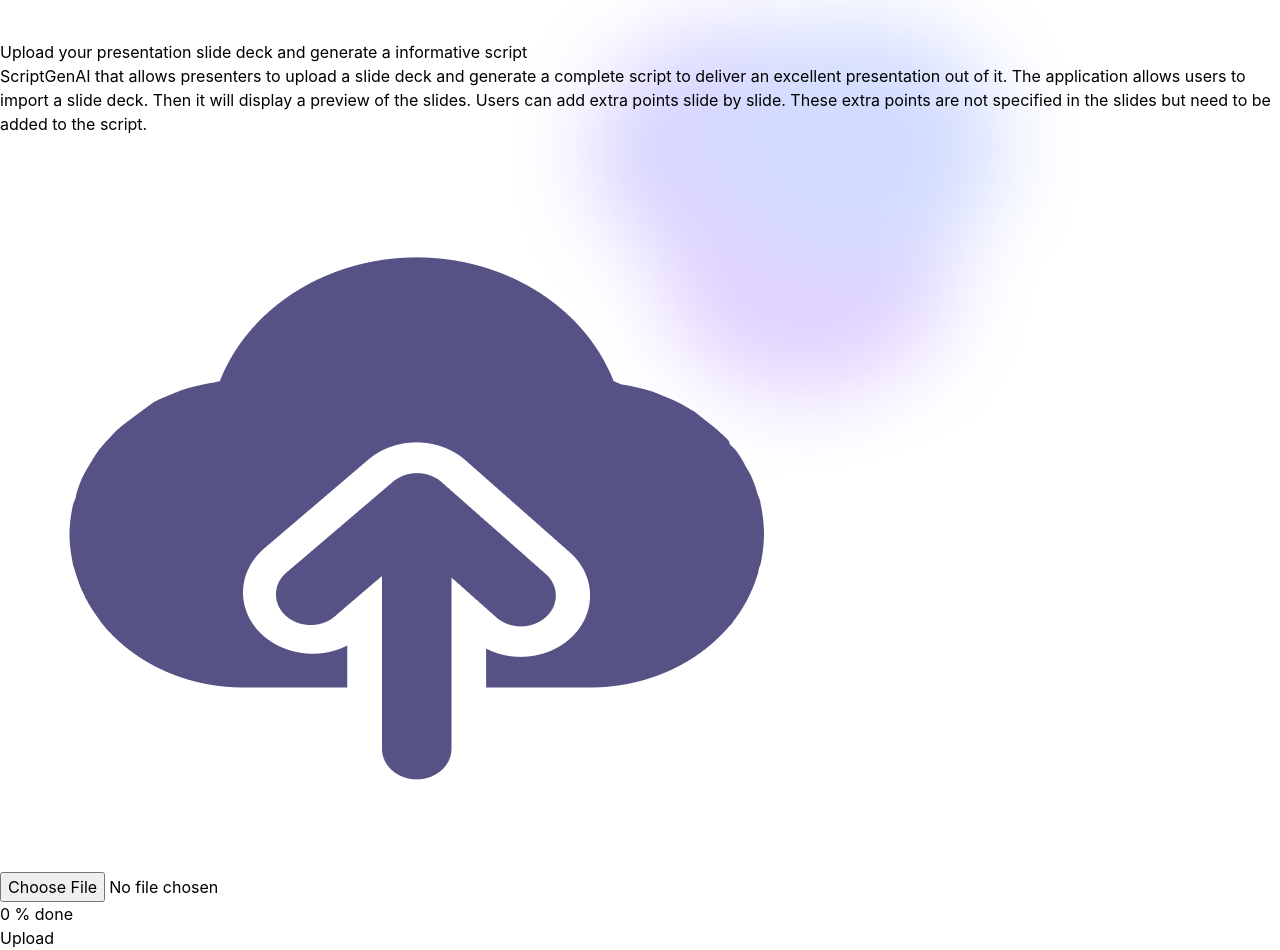
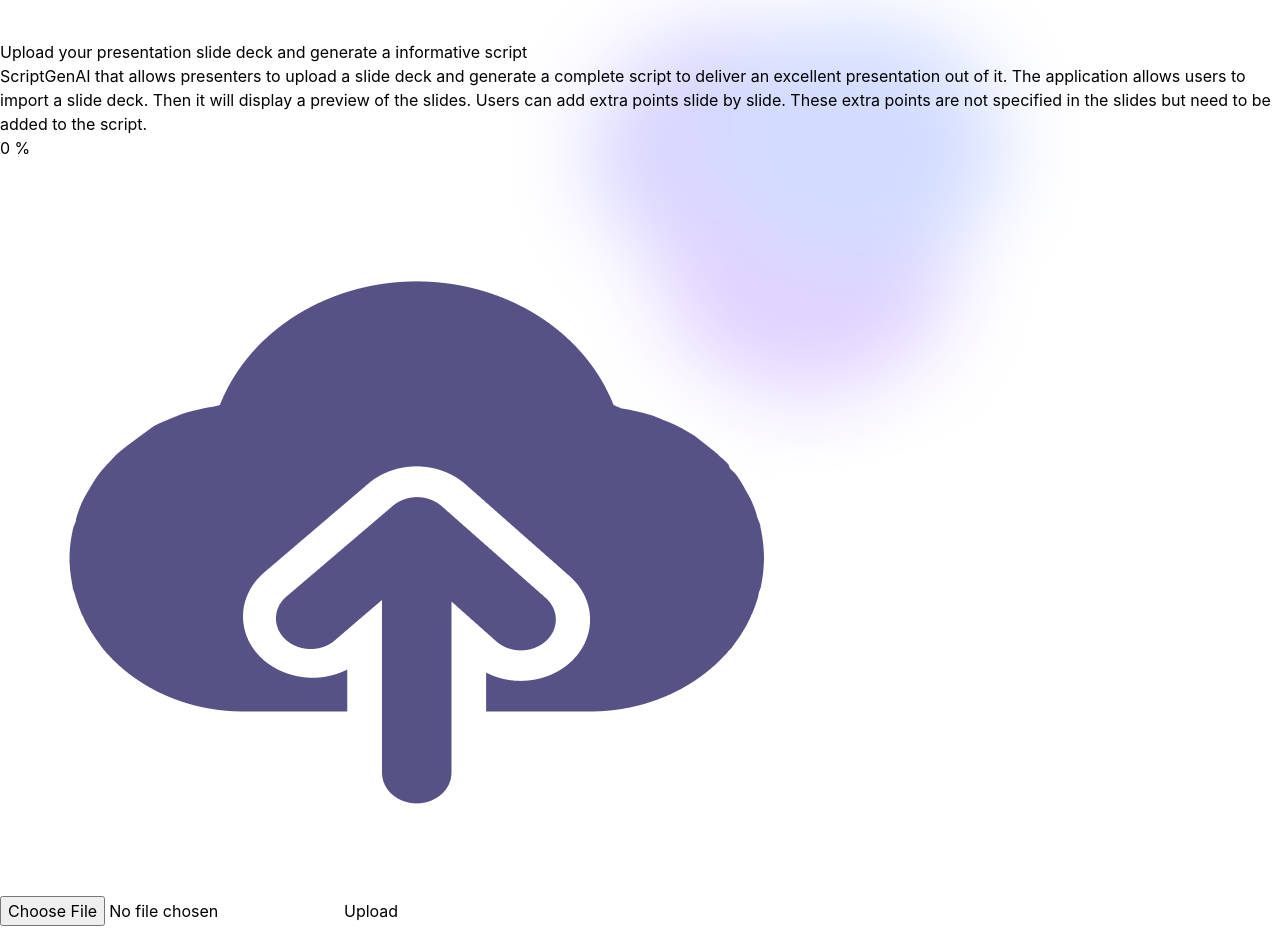
Before and after one commit to PurinduWeerawardana/ScriptGenAI, a React (Create React App) app: page /upload in a window 1280 px wide. Shown: the part 180-1130 px from the top of the page. After the commit the page ends 1106 px from the top, so only its background shows below. Built offline with nearby package versions, Linux system fonts and the light colour scheme; what @material-tailwind/react would draw is missing.

Commit message:
Resolve Progress and Click file

```diff
--- a/src/components/UploadCard.jsx
+++ b/src/components/UploadCard.jsx
@@ -1,7 +1,7 @@
 import { useState } from "react";
 import {
   Card,
-  Button,Progress
+  Button,Progress, input
 } from "@material-tailwind/react";
 import uploadIcon from "../static/images/upload-icon.png";
 import { ref, uploadBytesResumable, getDownloadURL } from "firebase/storage";
@@ -34,7 +34,7 @@ function App() {
 
   const handleUpload = () => {
     if (!file) {
-      alert("Please upload an image first!");
+      alert("Please upload the Presentation Slides!");
     }
 
     const storageRef = ref(storage, `/files/${file.name}`);
@@ -67,13 +67,12 @@ function App() {
     <div>
       <Card className="w-9/12 h-96 m-auto">
         <Card className="bg-lightPurple m-6 h-full">
-          <img src={uploadIcon} alt="" className="w-24 m-auto" />
-          <input type="file" size="md" className="mb-4 mx-10 rounded-full" onChange={handleChange} accept="/image/*" />
-
-          <p >{percent} % done</p>
+        <p >{percent} % </p>
 
           <Progress value={percent}  variant="gradient" color="deep-purple"  size="md"  className="w-full h-7 mb-4 bg-gray-200 rounded-full dark:bg-gray-700 shadow-xl "  />
 
+          <img src={uploadIcon} alt="" className="w-24 m-auto" onClick={input}/>
+          <input type="file" size="md" className=" mb-20 mx-8 " onChange={handleChange} accept="/image/*" />
 
           <Button
             onClick={handleUpload}
```
